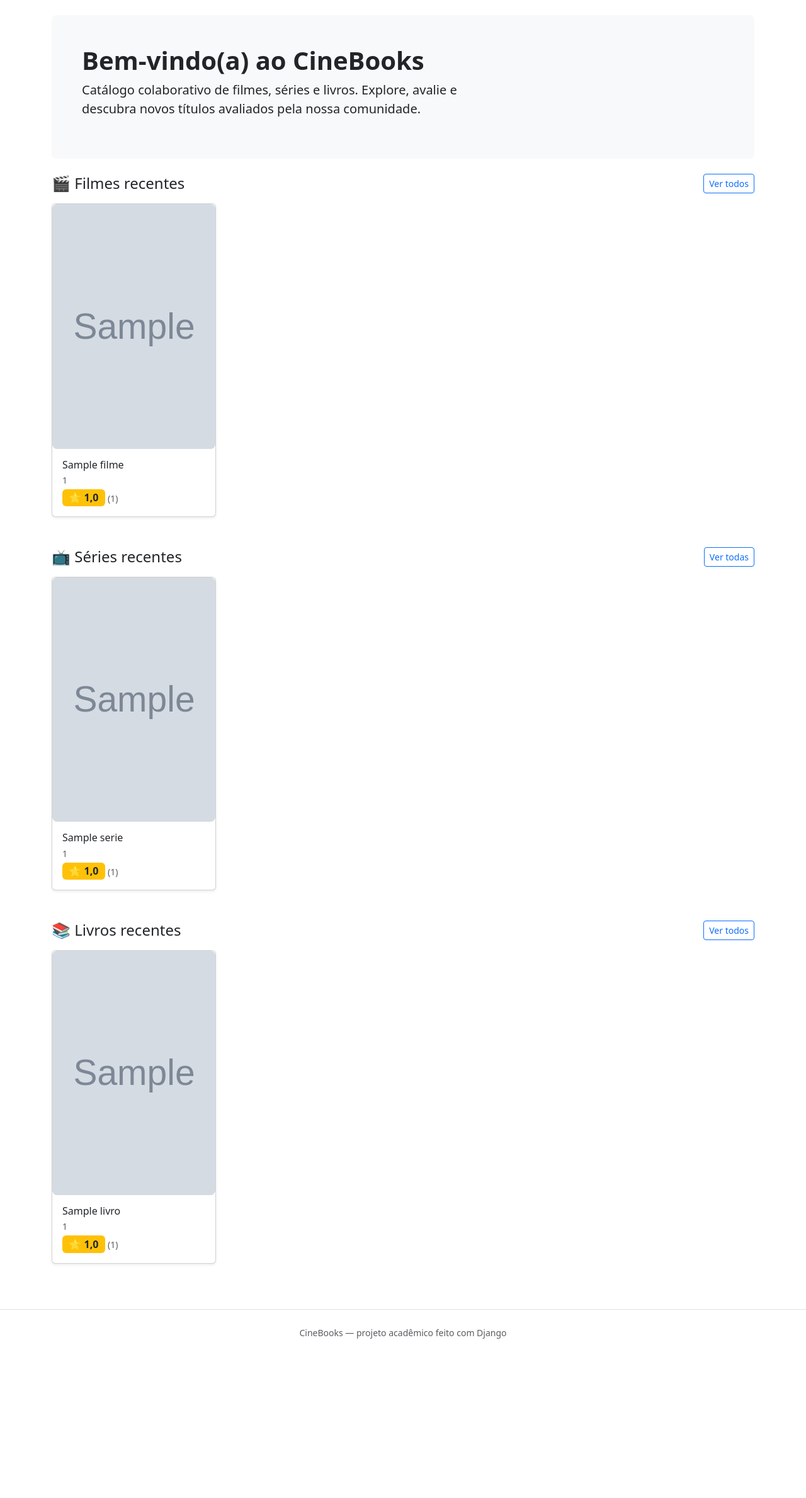
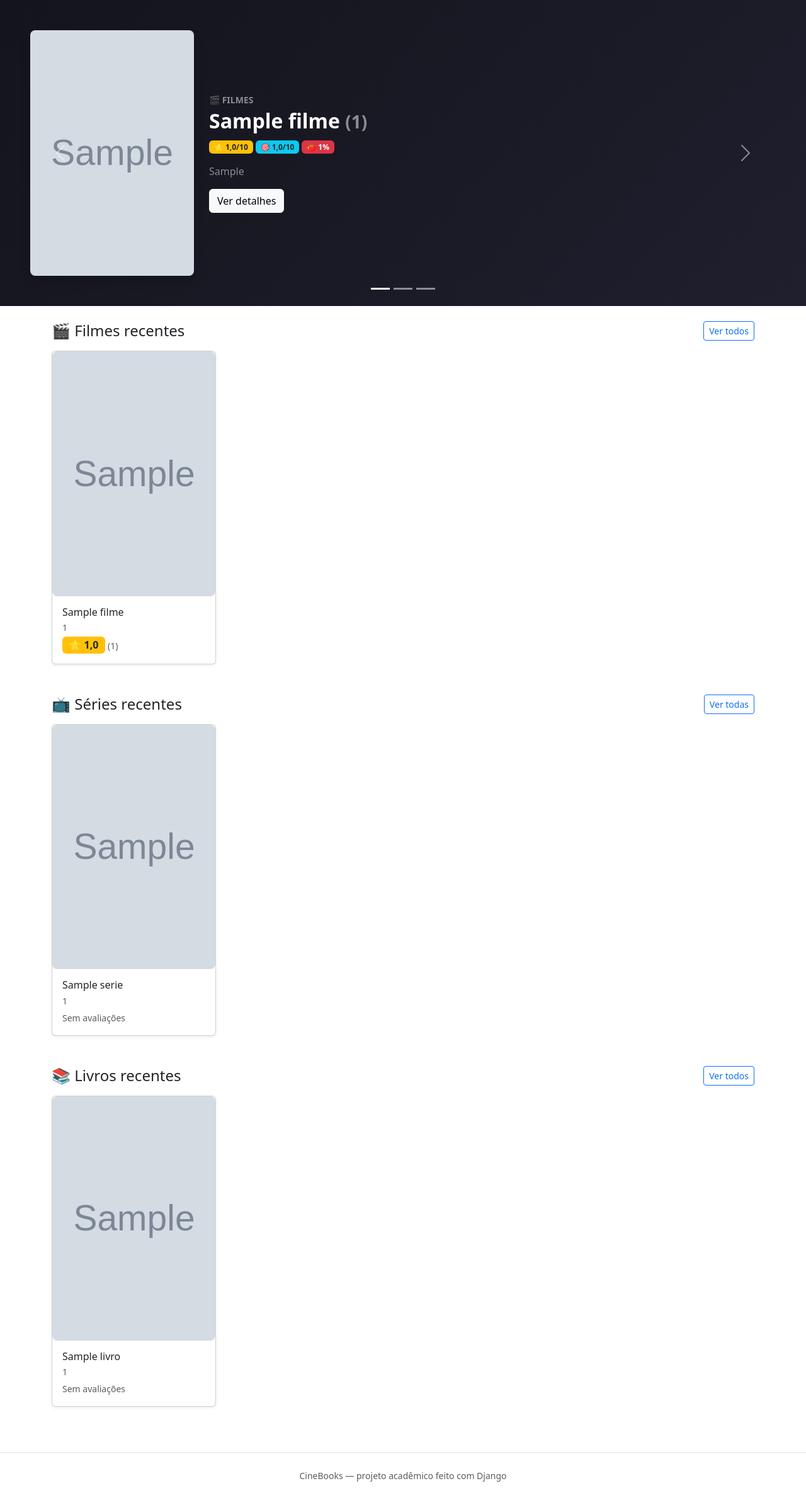
Before and after one commit to brNNzzz/cinebooks, a Django app: page / in a window 1280 px wide. Shown: the part 56-2435 px from the top of the page at 63% size. Before the commit the page ends 2182 px from the top, so only its background shows below. Run offline with Django 5.2, Linux system fonts and the light colour scheme; tables that the repository leaves empty hold one stand-in row (values such as "Sample post"); grey boxes marked "Sample" are stand-in pictures.

Commit message:
Adc carrossel, animação e trocas

```diff
--- a/catalog/views.py
+++ b/catalog/views.py
@@ -33,8 +33,41 @@ def _com_media(queryset):
     return queryset.annotate(media_notas=Avg("avaliacoes__nota"), qtd_avaliacoes=Count("avaliacoes"))
 
 
+LIMITE_DESTAQUES_ANO = 18  # quantos títulos aparecem no carrossel do topo
+
+
+def _destaques_do_ano():
+    """Uma ÚNICA fileira horizontal, logo abaixo do cabeçalho — junta filme,
+    série e livro do ano mais recente que já tem título cadastrado (no
+    catálogo real do site, "esse ano" nem sempre tem lançamento, então
+    usamos o último ano com conteúdo em vez do ano civil atual), do mais
+    bem avaliado pro menos avaliado. Igual à fileira de destaque do topo da
+    Netflix, só que sem precisar escolher só 1 tipo de mídia."""
+    modelos = (("filme", Filme), ("serie", Serie), ("livro", Livro))
+
+    ultimo_ano = None
+    for _, model in modelos:
+        ano = model.objects.order_by("-ano_lancamento").values_list("ano_lancamento", flat=True).first()
+        if ano and (ultimo_ano is None or ano > ultimo_ano):
+            ultimo_ano = ano
+    if ultimo_ano is None:
+        return {"ano": None, "itens": []}
+
+    itens = []
+    for tipo, model in modelos:
+        for item in model.objects.filter(ano_lancamento=ultimo_ano):
+            item.tipo = tipo
+            itens.append(item)
+
+    # Ordena todo mundo junto (filme, série e livro misturados) pela nota do
+    # público — sem nota fica por último, em vez de sumir da lista.
+    itens.sort(key=lambda i: (i.nota_publico is None, -(i.nota_publico or 0)))
+    return {"ano": ultimo_ano, "itens": itens[:LIMITE_DESTAQUES_ANO]}
+
+
 def home(request):
     contexto = {
+        "destaques_do_ano": _destaques_do_ano(),
         "filmes": _com_media(Filme.objects.all()).order_by("-ano_lancamento")[:4],
         "series": _com_media(Serie.objects.all()).order_by("-ano_lancamento")[:4],
         "livros": _com_media(Livro.objects.all()).order_by("-ano_lancamento")[:4],
--- a/static/catalog/estilos.css
+++ b/static/catalog/estilos.css
@@ -1,3 +1,9 @@
+/* Evita que o carrossel "full-bleed" (largura 100vw, veja .destaque-topo
+   mais abaixo) crie uma barrinha de rolagem horizontal indesejada. */
+body {
+    overflow-x: hidden;
+}
+
 .poster {
     width: 100%;
     aspect-ratio: 2 / 3;
@@ -19,6 +25,60 @@
     font-size: 1rem;
 }
 
+/* Carrossel de destaque do ano (estilo Netflix), no topo da home — 1
+   título por vez, com pôster grande e sinopse completa; troca sozinho a
+   cada 8s (e também pelas setas/pontinhos/arrastando no celular). Usa o
+   componente Carousel do próprio Bootstrap (já carregado no site), então
+   não precisa de nenhuma biblioteca de JS a mais.
+
+   Fica "colado" no menu (sem espaço entre os dois) e ocupa a largura
+   inteira da tela, de ponta a ponta — mesmo a página inteira sendo
+   centralizada num container mais estreito. O truque: cancela a margem
+   que o menu deixa embaixo dele (mb-4 = 1.5rem) e usa a técnica clássica
+   de "furar" o container (largura = 100% da tela, puxando as bordas pra
+   fora com margem negativa). */
+.destaque-topo {
+    background: linear-gradient(135deg, #14141c, #1f1f2e);
+    overflow: hidden;
+    width: 100vw;
+    max-width: 100vw;
+    margin-left: calc(-50vw + 50%);
+    margin-right: calc(-50vw + 50%);
+    margin-top: -1.5rem;
+}
+
+.destaque-poster {
+    width: 200px;
+    aspect-ratio: 2 / 3;
+    object-fit: cover;
+}
+
+.destaque-info {
+    min-width: 0; /* pro texto poder quebrar linha certo dentro do flex */
+}
+
+@media (min-width: 768px) {
+    .destaque-poster {
+        width: 260px;
+    }
+}
+
+/* Efeito de troca de slide: desliza pro lado E vai desaparecendo (fade)
+   ao mesmo tempo, em vez do slide seco padrão do Bootstrap. */
+.destaque-topo .carousel-item {
+    transition: transform 0.7s ease-in-out, opacity 0.7s ease-in-out;
+}
+
+.destaque-topo .carousel-item-next:not(.carousel-item-start),
+.destaque-topo .carousel-item-prev:not(.carousel-item-end) {
+    opacity: 0;
+}
+
+.destaque-topo .active.carousel-item-start,
+.destaque-topo .active.carousel-item-end {
+    opacity: 0;
+}
+
 /* Aplica o visual do Bootstrap em formulários gerados automaticamente
    (login e registro), que não têm a classe "form-control" por padrão. */
 form input[type="text"],
--- a/templates/catalog/home.html
+++ b/templates/catalog/home.html
@@ -4,10 +4,49 @@
 {% block titulo %}CineBooks — Filmes, Séries e Livros{% endblock %}
 
 {% block conteudo %}
-<div class="p-5 mb-4 bg-body-tertiary rounded-3">
-    <h1 class="display-6 fw-bold">{% t "home_bem_vindo" %}</h1>
-    <p class="col-lg-8 fs-5">{% t "home_intro" %}</p>
-</div>
+{% if destaques_do_ano.itens %}
+    <div id="carrosselDestaques" class="destaque-topo carousel slide mb-4" data-bs-ride="carousel" data-bs-interval="8000">
+        <div class="carousel-inner">
+            {% for item in destaques_do_ano.itens %}
+                <div class="carousel-item {% if forloop.first %}active{% endif %}">
+                    <div class="d-flex flex-column flex-md-row align-items-center gap-4 p-4 p-md-5">
+                        <img
+                            src="{{ item.poster_url|default:'https://placehold.co/300x450/1f2937/ffffff?text=Sem+imagem' }}"
+                            class="destaque-poster rounded-3 shadow flex-shrink-0" alt="Pôster de {{ item.titulo }}">
+                        <div class="text-white destaque-info">
+                            <p class="text-uppercase small fw-semibold text-white-50 mb-1">
+                                {% if item.tipo == "filme" %}🎬 {% t "busca_filmes" %}{% elif item.tipo == "serie" %}📺 {% t "busca_series" %}{% else %}📚 {% t "busca_livros" %}{% endif %}
+                            </p>
+                            <h1 class="h2 fw-bold mb-2">{{ item.titulo }} <small class="text-white-50">({{ item.ano_lancamento }})</small></h1>
+                            <p class="mb-3">
+                                {% if item.nota_publico %}<span class="badge bg-warning text-dark">⭐ {{ item.nota_publico }}/10</span>{% endif %}
+                                {% if item.nota_critica %}<span class="badge bg-info text-dark">🎯 {{ item.nota_critica }}/10</span>{% endif %}
+                                {% if item.nota_rotten_tomatoes %}<span class="badge bg-danger">🍅 {{ item.nota_rotten_tomatoes }}%</span>{% endif %}
+                            </p>
+                            {% if item.sinopse %}
+                                <p class="text-white-50">{{ item.sinopse }}</p>
+                            {% endif %}
+                            <a href="{% url 'detalhe' item.tipo item.pk %}" class="btn btn-light">{% t "home_ver_detalhes" %}</a>
+                        </div>
+                    </div>
+                </div>
+            {% endfor %}
+        </div>
+        {% if destaques_do_ano.itens|length > 1 %}
+            <button class="carousel-control-prev" type="button" data-bs-target="#carrosselDestaques" data-bs-slide="prev">
+                <span class="carousel-control-prev-icon" aria-hidden="true"></span>
+            </button>
+            <button class="carousel-control-next" type="button" data-bs-target="#carrosselDestaques" data-bs-slide="next">
+                <span class="carousel-control-next-icon" aria-hidden="true"></span>
+            </button>
+            <div class="carousel-indicators">
+                {% for item in destaques_do_ano.itens %}
+                    <button type="button" data-bs-target="#carrosselDestaques" data-bs-slide-to="{{ forloop.counter0 }}" {% if forloop.first %}class="active"{% endif %}></button>
+                {% endfor %}
+            </div>
+        {% endif %}
+    </div>
+{% endif %}
 
 <div class="d-flex justify-content-between align-items-center mb-3">
     <h2 class="h4 mb-0">🎬 {% t "home_filmes_recentes" %}</h2>
```
Also changed, not shown: catalog/i18n.py (+22 -0 lines).
